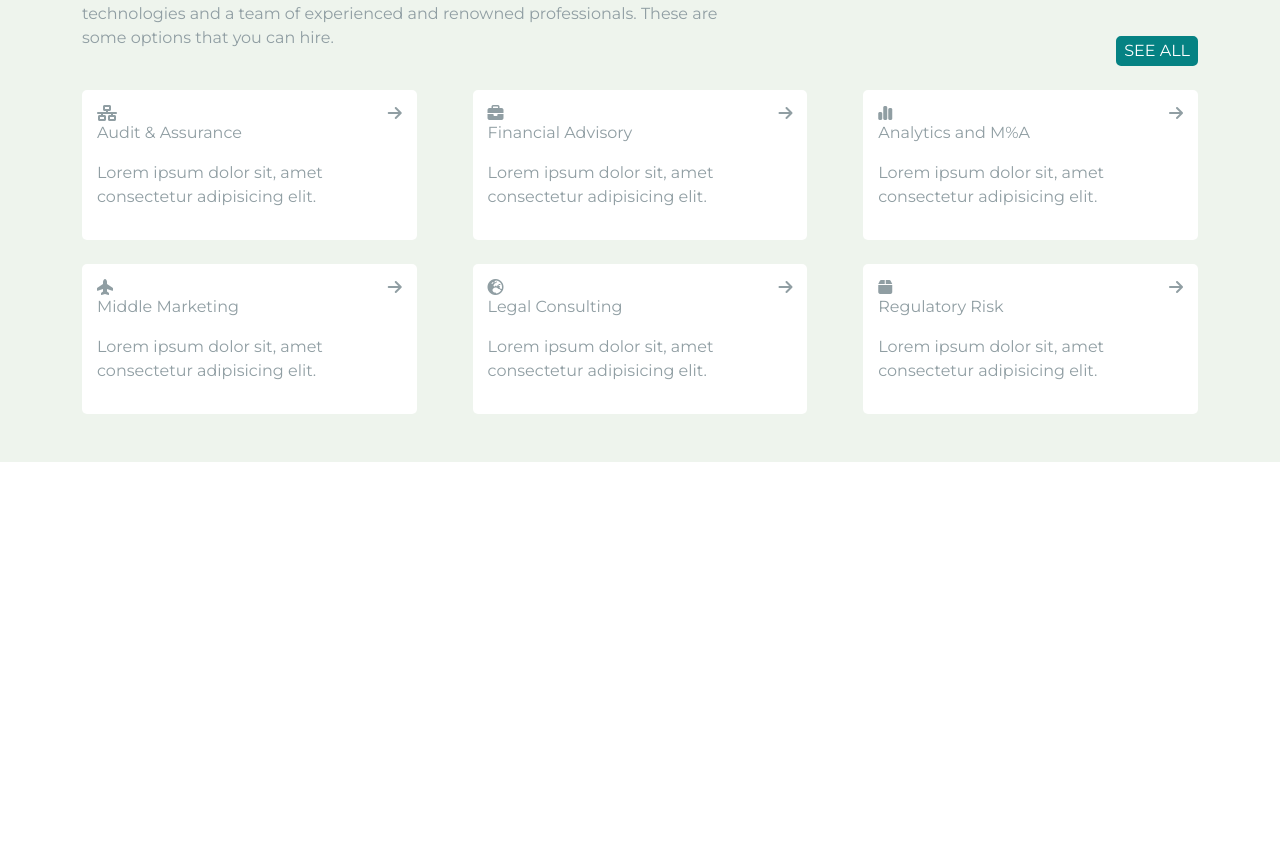
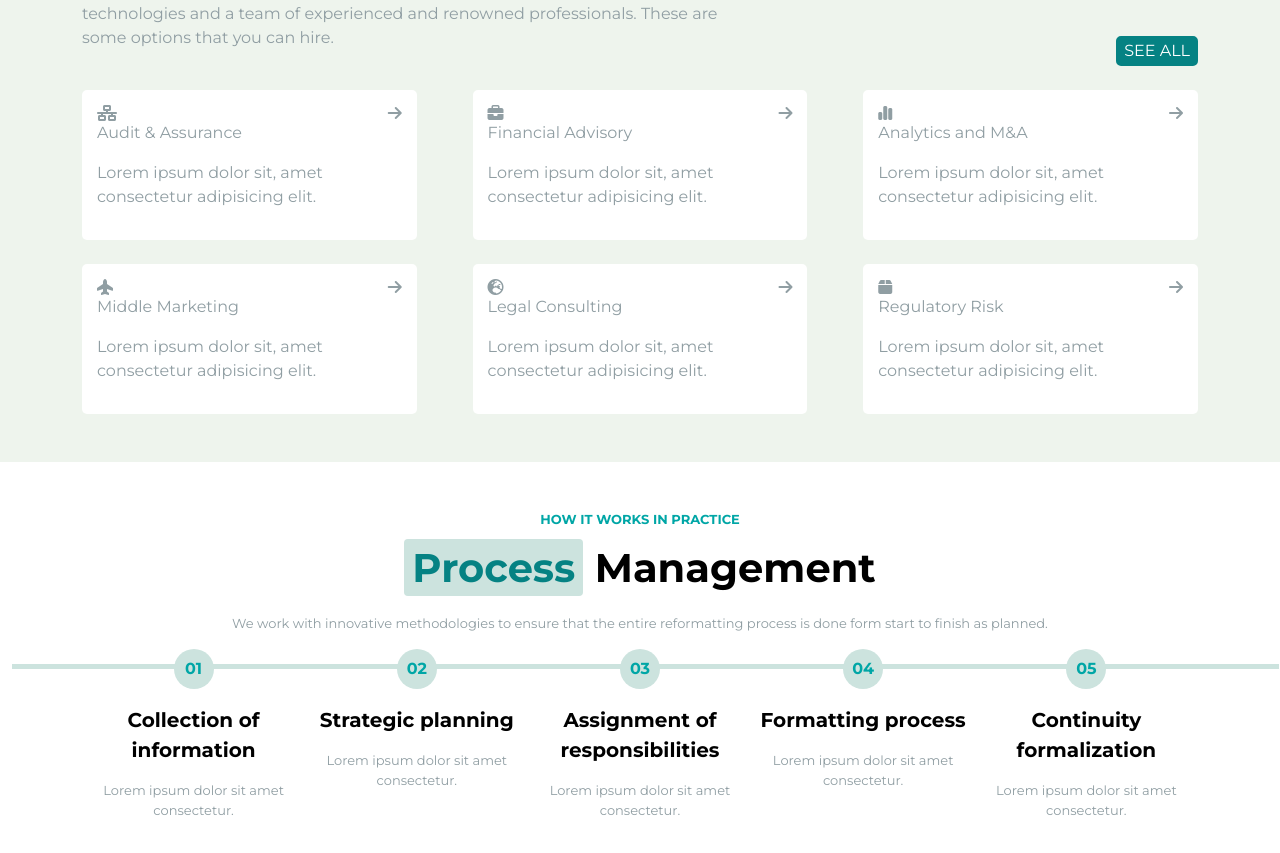
Before and after one commit to SalvatoreVillano/proj-html-vuejs, a Vue app: page / in a window 1280 px wide. Shown: the part 1345-2198 px from the top of the page. Before the commit the page ends 1807 px from the top, so only its background shows below. Built offline with nearby package versions, Linux system fonts and the light colour scheme.

Commit message:
process section done

```diff
--- a/src/components/ProcessSection.vue
+++ b/src/components/ProcessSection.vue
@@ -1,13 +1,98 @@
 <template>
-
+    <section class="py-5 text-center">
+        <div class="container">
+            <div>
+                <div class="textSection">How it works in practice</div>
+                <p class="secondTextSection fs-1 fw-bold mt-2"><span class="textBg py-1 px-2 rounded-1">Process</span>
+                    Management </p>
+                <p class="subText">We work with innovative methodologies to ensure that the entire reformatting process
+                    is done form
+                    start to finish as planned.</p>
+            </div>
+        </div>
+        <div class="container-fluid position-relative">
+            <div class="lineProcess"></div>
+            <div class="container d-flex">
+                <div class="processCard">
+                    <span class="circleProcess">01</span>
+                    <p class="fw-bold fs-5 mt-3">Collection of information</p>
+                    <p class="subText">Lorem ipsum dolor sit amet consectetur.</p>
+                </div>
+                <div class="processCard">
+                    <span class="circleProcess">02</span>
+                    <p class="fw-bold fs-5 mt-3">Strategic planning</p>
+                    <p class="subText">Lorem ipsum dolor sit amet consectetur.</p>
+                </div>
+                <div class="processCard">
+                    <span class="circleProcess">03</span>
+                    <p class="fw-bold fs-5 mt-3">Assignment of responsibilities</p>
+                    <p class="subText">Lorem ipsum dolor sit amet consectetur.</p>
+                </div>
+                <div class="processCard">
+                    <span class="circleProcess">04</span>
+                    <p class="fw-bold fs-5 mt-3">Formatting process</p>
+                    <p class="subText">Lorem ipsum dolor sit amet consectetur.</p>
+                </div>
+                <div class="processCard">
+                    <span class="circleProcess">05</span>
+                    <p class="fw-bold fs-5 mt-3">Continuity formalization</p>
+                    <p class="subText">Lorem ipsum dolor sit amet consectetur.</p>
+                </div>
+            </div>
+        </div>
+    </section>
 </template>
 
 <script>
 export default {
-
+    name: 'ProcessSection'
 }
 </script>
 
 <style lang="scss" scoped>
+@use '../assets/styles/partials/variables' as *;
 
+
+.secondTextSection {
+    color: $topheader-bg;
+}
+
+.textBg {
+    color: $button-bg;
+    background-color: $bg-text-light;
+}
+
+.lineProcess {
+    position: absolute;
+    background-color: $bg-text-light;
+    height: 5px;
+    width: 99%;
+    z-index: 1;
+    top: 15px;
+}
+
+
+.circleProcess {
+    display: inline-block;
+    border-radius: 70%;
+    width: 40px;
+    height: 40px;
+    line-height: 40px;
+    background-color: $bg-text-light;
+    color: $section-text;
+    font-weight: bold;
+}
+
+.processCard {
+    width: calc(100% / 5);
+    z-index: 2;
+}
+
+.fw-bold {
+    color: $black-text;
+}
+
+.subText {
+    font-size: 13px;
+}
 </style>
--- a/src/components/ServicesSection.vue
+++ b/src/components/ServicesSection.vue
@@ -35,7 +35,7 @@
                         <i class="fa-solid fa-chart-simple"></i>
                         <i class="fa-solid fa-arrow-right"></i>
                     </div>
-                    <p>Analytics and M%A</p>
+                    <p>Analytics and M&A</p>
                     <p>Lorem ipsum dolor sit, amet consectetur adipisicing elit.</p>
                 </div>
                 <div class="cardService mt-4">
```
